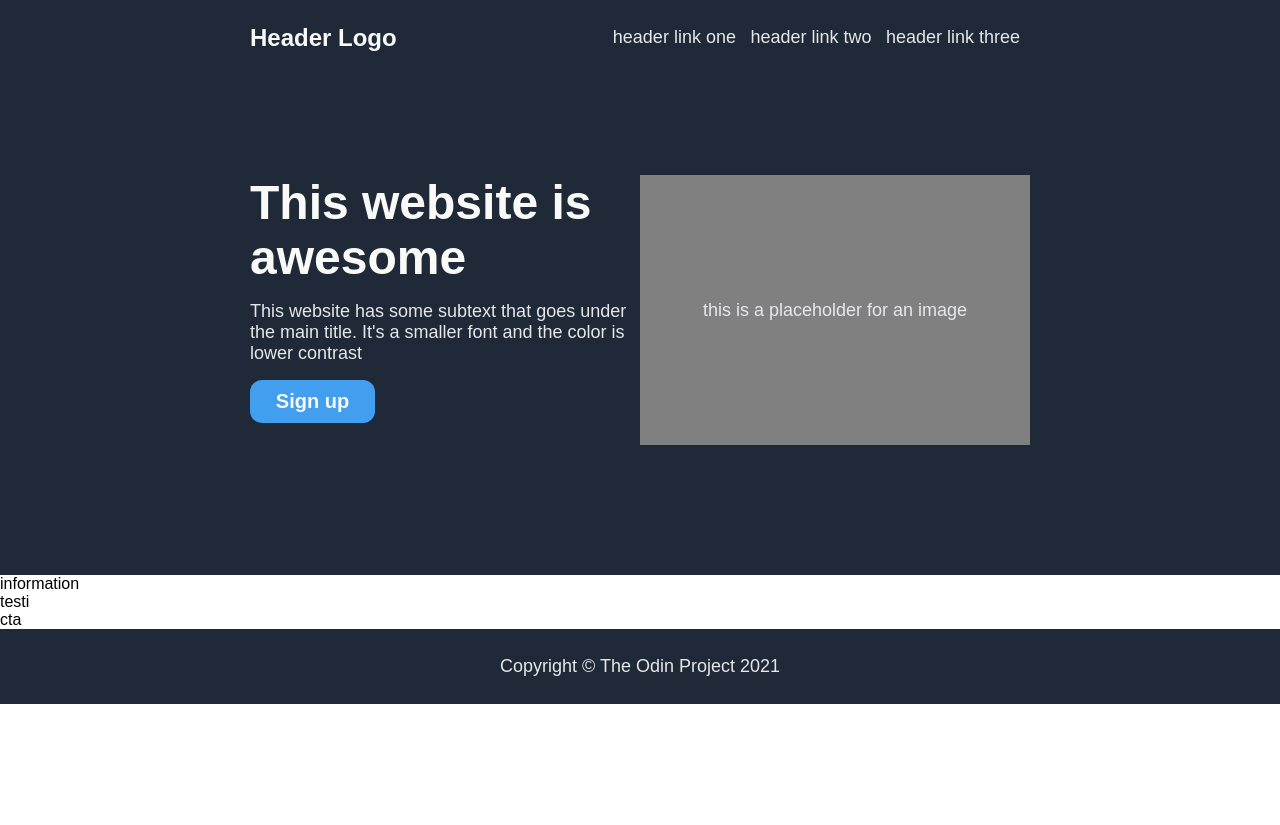
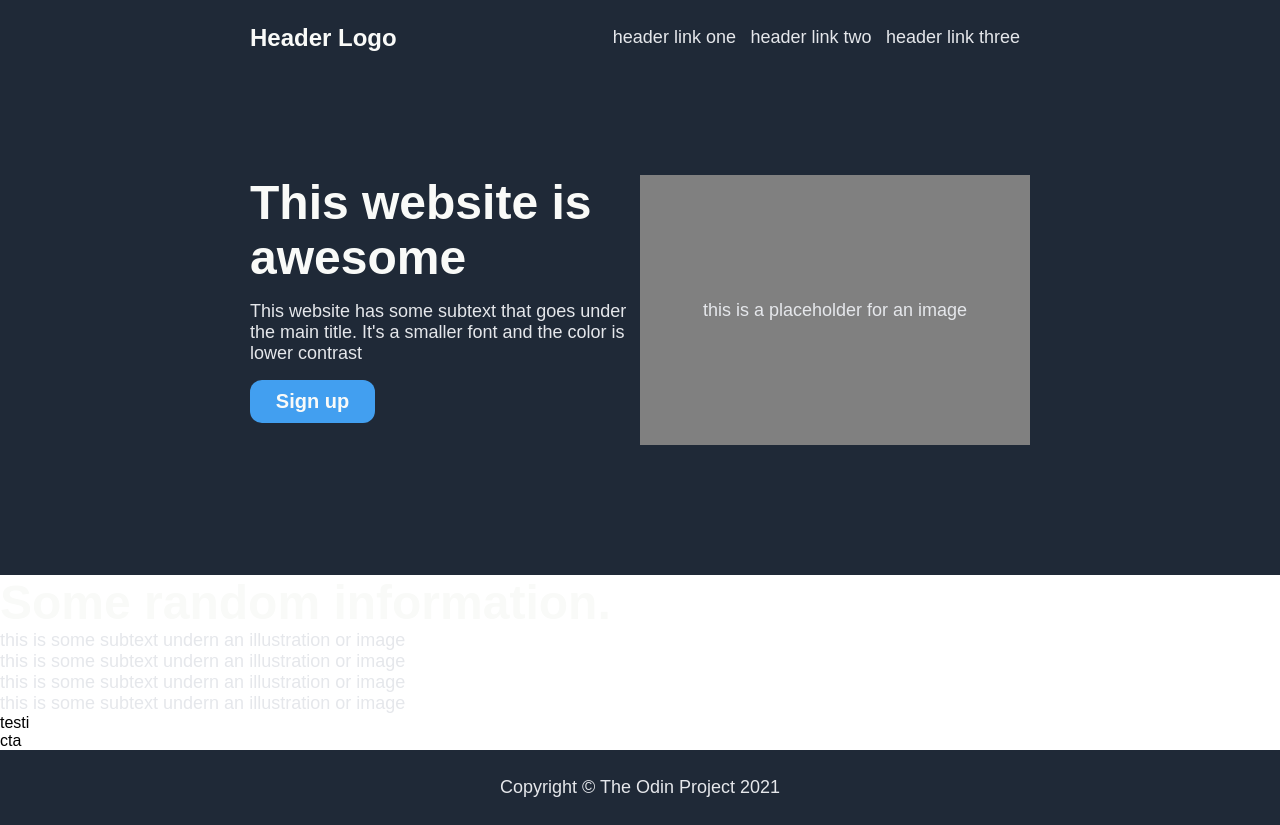
Before and after one commit to f-mental/2_landing_page, a plain HTML site: page index.html in a window 1280 px wide. Before the commit the page ends 800 px from the top, so only its background shows below. Drawn offline with Linux system fonts and the light colour scheme.

Commit message:
Update section class information

```diff
--- a/index.html
+++ b/index.html
@@ -32,7 +32,25 @@
     </section>
 
     <section class="information">
-        information
+        <h1 class="info-heading">Some random information.</h1>
+        <div class="image-container">
+            <div class="image">
+                <div class="image-box"></div>
+                <p class="subtext">this is some subtext undern an illustration or image</p>
+            </div>
+            <div class="image">
+                <div class="image-box"></div>
+                <p class="subtext">this is some subtext undern an illustration or image</p>
+            </div>
+            <div class="image">
+                <div class="image-box"></div>
+                <p class="subtext">this is some subtext undern an illustration or image</p>
+            </div>
+            <div class="image">
+                <div class="image-box"></div>
+                <p class="subtext">this is some subtext undern an illustration or image</p>
+            </div>
+        </div>
     </section>
 
     <section class="testi">
```
